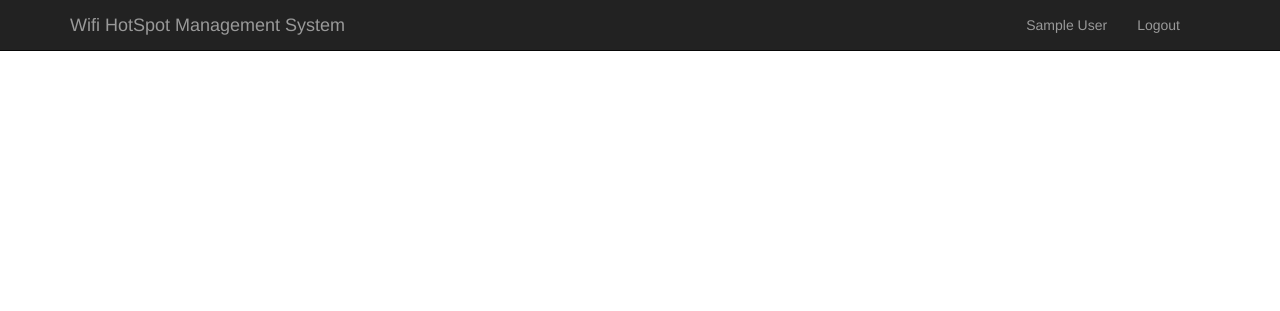
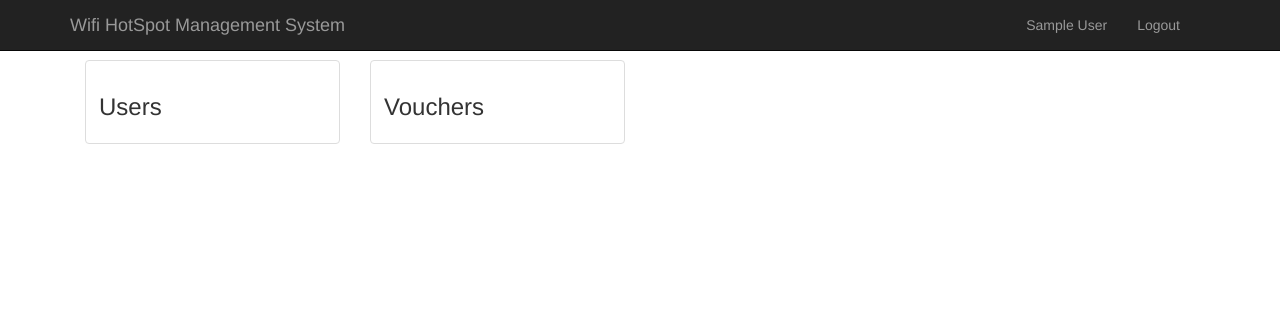
Before and after one commit to desdulianto/wifihotspot, a Flask app: page /vouchers/ in a window 1280 px wide. Shown: the top 311 px of the page. Run offline with Flask 2, Linux system fonts and the light colour scheme; the visitor is signed in with stand-in values (Sample User, id 1); data comes from the database, SQL or seed files in the repository; parts of the project's set-up code (start-up, migrations or seed data) failed here and were passed over; some libraries are stand-ins or nearby versions.

Commit message:
add menus for index

```diff
--- a/app/templates/index.html
+++ b/app/templates/index.html
@@ -45,7 +45,20 @@
         {%-  endif %}
         <div class="row">
             <div class="col-md-12">
-                {% block content %}{% endblock %}
+                {% block content %}
+                    {% for menu in g.menus %}
+                    <div class="col-md-3">
+                        <a href="{{menu.url}}">
+                        <div class="thumbnail">
+                            <div class="caption">
+                                <h3>{{menu.title}}</h3>
+                            </div>
+                        </div>
+                        </a>
+                    </div>
+                    {% endfor %}
+                </ul>
+                {% endblock %}
             </div>
         </div>
     </div>
--- a/app/users/__init__.py
+++ b/app/users/__init__.py
@@ -0,0 +1,9 @@
+from flask import g, url_for
+from app import app
+
+@app.before_request
+def before_request():
+    if getattr(g, 'menus', None) is None:
+        g.menus = []
+
+    g.menus.append( dict(title='Users', url=url_for('users.index')) )
--- a/app/views.py
+++ b/app/views.py
@@ -11,6 +11,4 @@ def before_request():
 @app.route('/', endpoint='index')
 @login_required
 def index():
-    if app.config['SETUP']:
-        return redirect(url_for('setup.index'))
     return render_template('index.html')
--- a/app/vouchers/__init__.py
+++ b/app/vouchers/__init__.py
@@ -0,0 +1,9 @@
+from flask import g, url_for
+from app import app
+
+
+@app.before_request
+def before_request():
+    if getattr(g, 'menus', None) is None:
+        g.menus = []
+    g.menus.append( dict(title='Vouchers', url=url_for('vouchers.voucher_list')))
```
